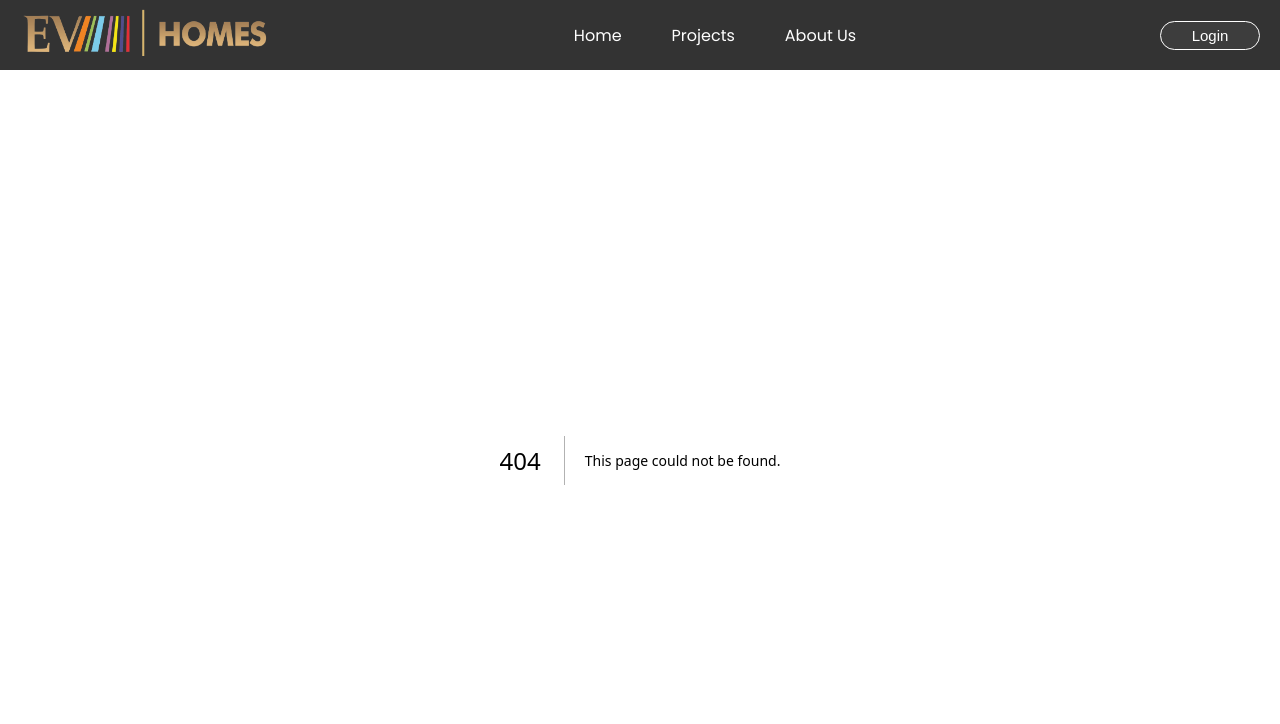
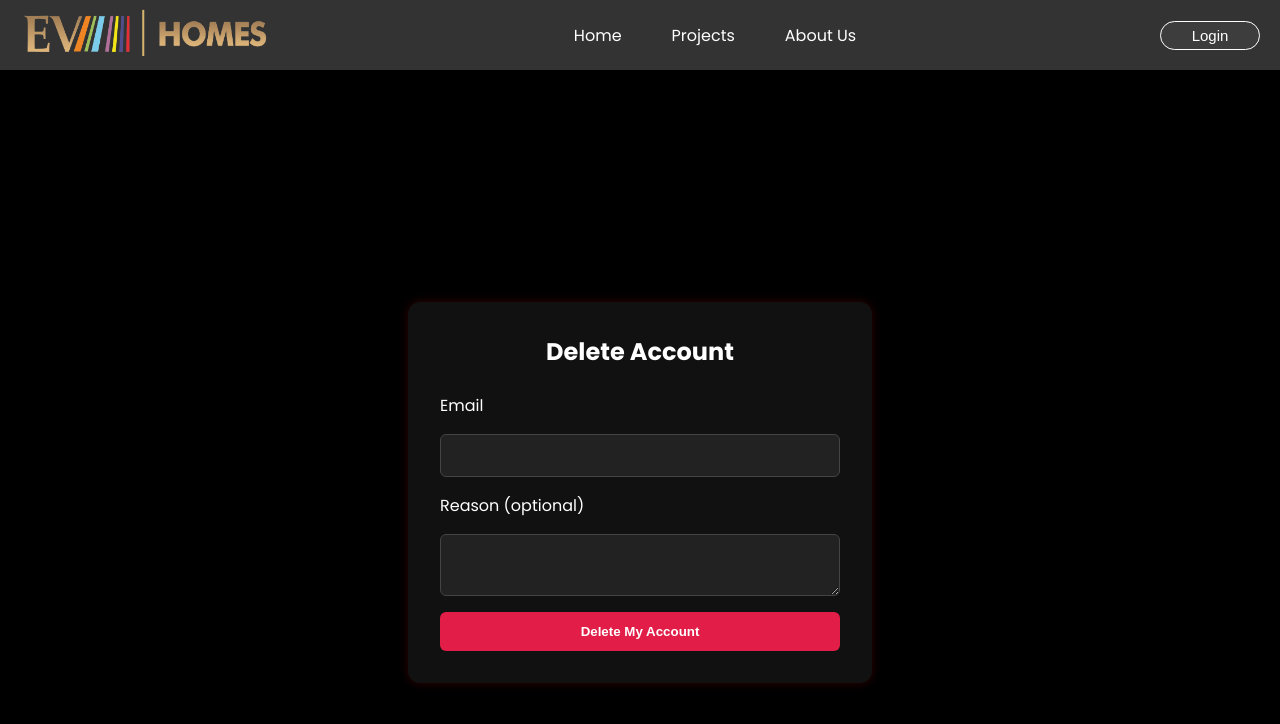
Before and after one commit to Tech2cool/ev-homes-web-next, a Next.js app: page /delete-my-account in a window 1280 px wide. Before the commit this address had no page. Shown: the top 724 px of the page. Built offline with nearby package versions, Linux system fonts and the light colour scheme.

Commit message:
account deletionp age

```diff
--- /dev/null
+++ b/app/delete-my-account/delete-account.css
@@ -0,0 +1,66 @@
+.delete-container {
+  min-height: 100vh;
+  background-color: #000;
+  color: #fff;
+  display: flex;
+  justify-content: center;
+  align-items: center;
+  padding: 2rem;
+}
+
+.delete-card {
+  background-color: #111;
+  padding: 2rem;
+  border-radius: 12px;
+  max-width: 400px;
+  width: 100%;
+  box-shadow: 0 0 10px rgba(255, 0, 0, 0.2);
+}
+
+.delete-card h2 {
+  text-align: center;
+  margin-bottom: 1.5rem;
+  font-size: 1.5rem;
+}
+
+form {
+  display: flex;
+  flex-direction: column;
+  gap: 1rem;
+}
+
+input,
+textarea {
+  background-color: #222;
+  color: #fff;
+  border: 1px solid #444;
+  padding: 0.75rem;
+  border-radius: 6px;
+  font-size: 0.95rem;
+}
+
+button {
+  background-color: #e11d48;
+  color: #fff;
+  border: none;
+  padding: 0.75rem;
+  border-radius: 6px;
+  cursor: pointer;
+  font-weight: bold;
+  transition: background 0.3s;
+}
+
+button:hover {
+  background-color: #be123c;
+}
+
+button:disabled {
+  opacity: 0.6;
+  cursor: not-allowed;
+}
+
+.delete-message {
+  margin-top: 1rem;
+  text-align: center;
+  font-size: 0.9rem;
+}
--- /dev/null
+++ b/app/delete-my-account/page.jsx
@@ -0,0 +1,66 @@
+"use client";
+import { useState } from "react";
+import "./delete-account.css"; // import normal css file
+
+export default function DeleteAccount() {
+  const [email, setEmail] = useState("");
+  const [reason, setReason] = useState("");
+  const [loading, setLoading] = useState(false);
+  const [message, setMessage] = useState("");
+
+  const handleSubmit = async (e) => {
+    e.preventDefault();
+    setLoading(true);
+    setMessage("");
+
+    try {
+      const res = await fetch("/api/delete-account", {
+        method: "POST",
+        headers: { "Content-Type": "application/json" },
+        body: JSON.stringify({ email, reason }),
+      });
+
+      const data = await res.json();
+
+      if (res.ok) {
+        setMessage("✅ Your account deletion request has been received.");
+        setEmail("");
+        setReason("");
+      } else {
+        setMessage(data.error || "❌ Something went wrong.");
+      }
+    } catch (err) {
+      setMessage("❌ Server error. Please try again.");
+    }
+
+    setLoading(false);
+  };
+
+  return (
+    <div className="delete-container">
+      <div className="delete-card">
+        <h2>Delete Account</h2>
+        <form onSubmit={handleSubmit}>
+          <label>Email</label>
+          <input
+            type="email"
+            required
+            value={email}
+            onChange={(e) => setEmail(e.target.value)}
+          />
+
+          <label>Reason (optional)</label>
+          <textarea
+            value={reason}
+            onChange={(e) => setReason(e.target.value)}
+          />
+
+          <button type="submit" disabled={loading}>
+            {loading ? "Submitting..." : "Delete My Account"}
+          </button>
+        </form>
+        {message && <p className="delete-message">{message}</p>}
+      </div>
+    </div>
+  );
+}
```
Also changed, not shown: app/leads/leads.module.css (+4 -4 lines).
